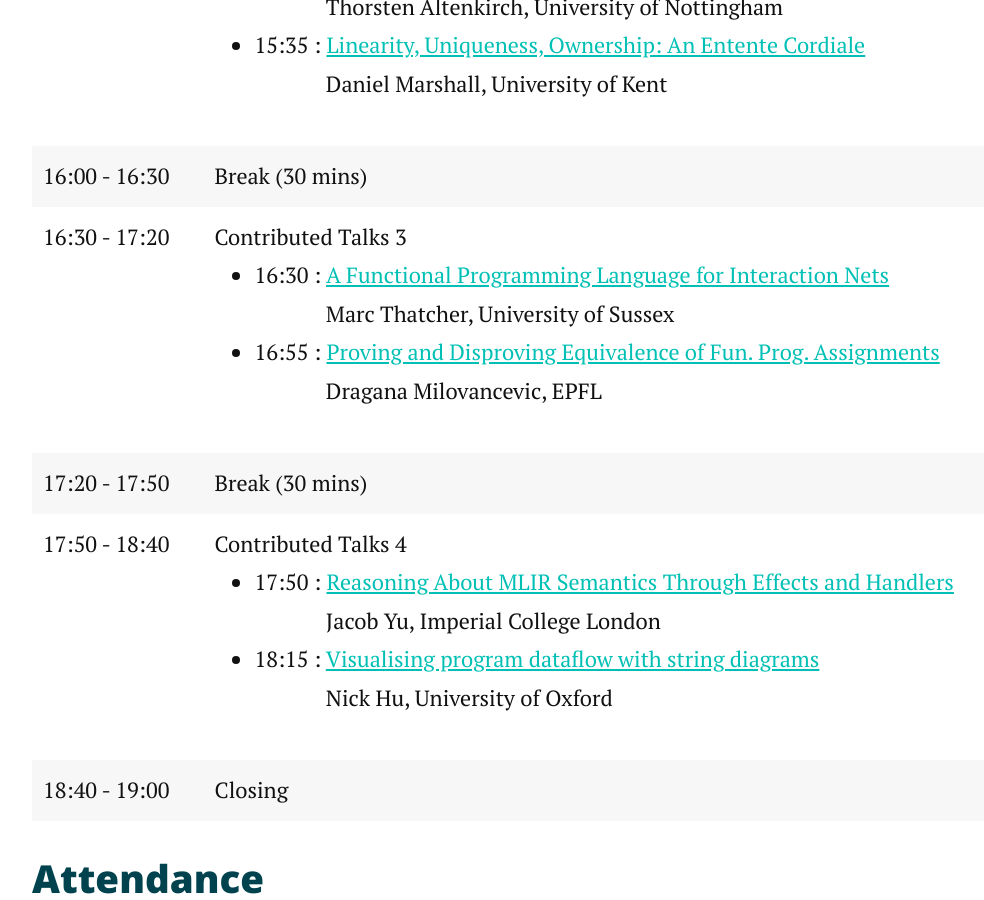
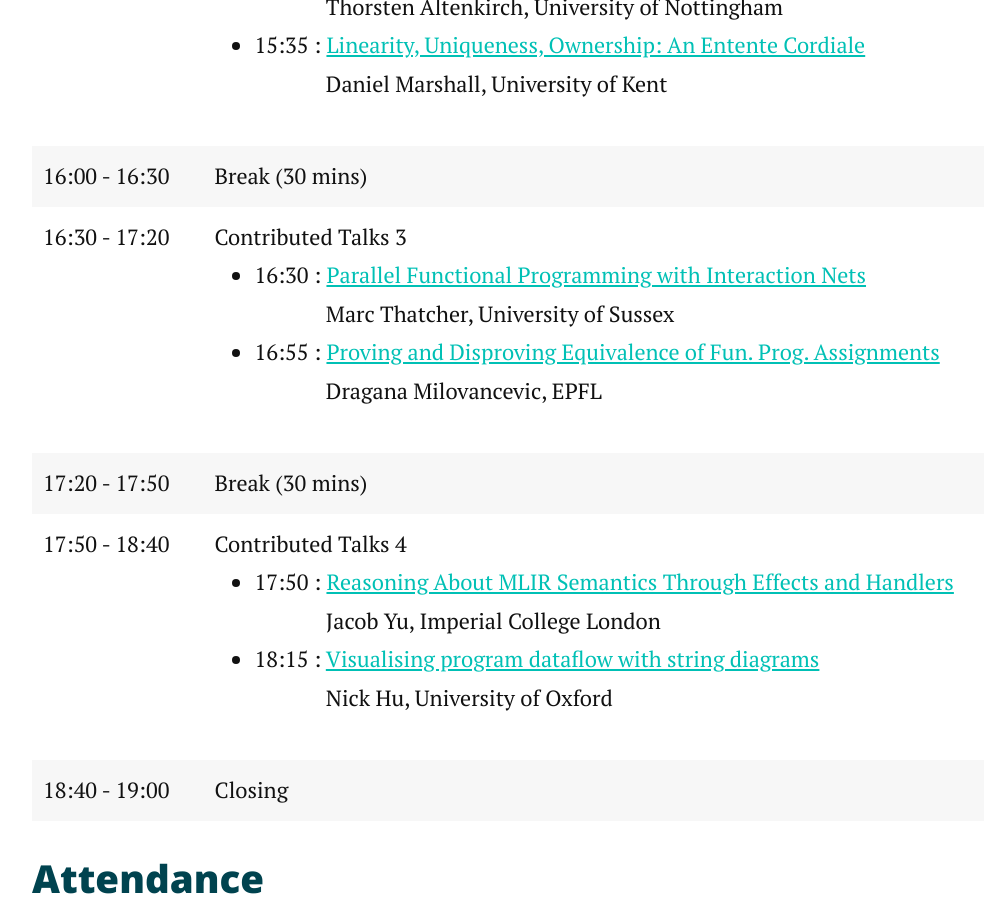
Before and after one commit to plrg-bristol/fir, a Jekyll site: the page built from index.md, in a window 1280 px wide and 900 px high, scrolled down 2566 px. Shown: the whole window, without its empty margins (113-1097 px from the left). Built offline with Jekyll 4.4.1, drawn with Linux system fonts in a browser that asks for light colours; nearby versions of some CDN libraries.

Commit message:
marc talk title

```diff
--- a/index.md
+++ b/index.md
@@ -62,7 +62,7 @@ title: Fun in the REPL
   <td style="vertical-align:top">16:30 - 17:20</td>
   <td>Contributed Talks 3<br/>
     <ul>
-      <li>16:30 : <a target="_blank" href="assets/abstracts/thatcher.pdf">A Functional Programming Language for Interaction Nets</a><br/>&emsp;&emsp;&emsp; Marc Thatcher, University of Sussex</li>
+      <li>16:30 : <a target="_blank" href="assets/abstracts/thatcher.pdf">Parallel Functional Programming with Interaction Nets</a><br/>&emsp;&emsp;&emsp; Marc Thatcher, University of Sussex</li>
       <li>16:55 : <a target="_blank" href="assets/abstracts/milovancevic.txt">Proving and Disproving Equivalence of Fun. Prog. Assignments</a><br/>&emsp;&emsp;&emsp; Dragana Milovancevic, EPFL</li>
     </ul>
   </td>
```
